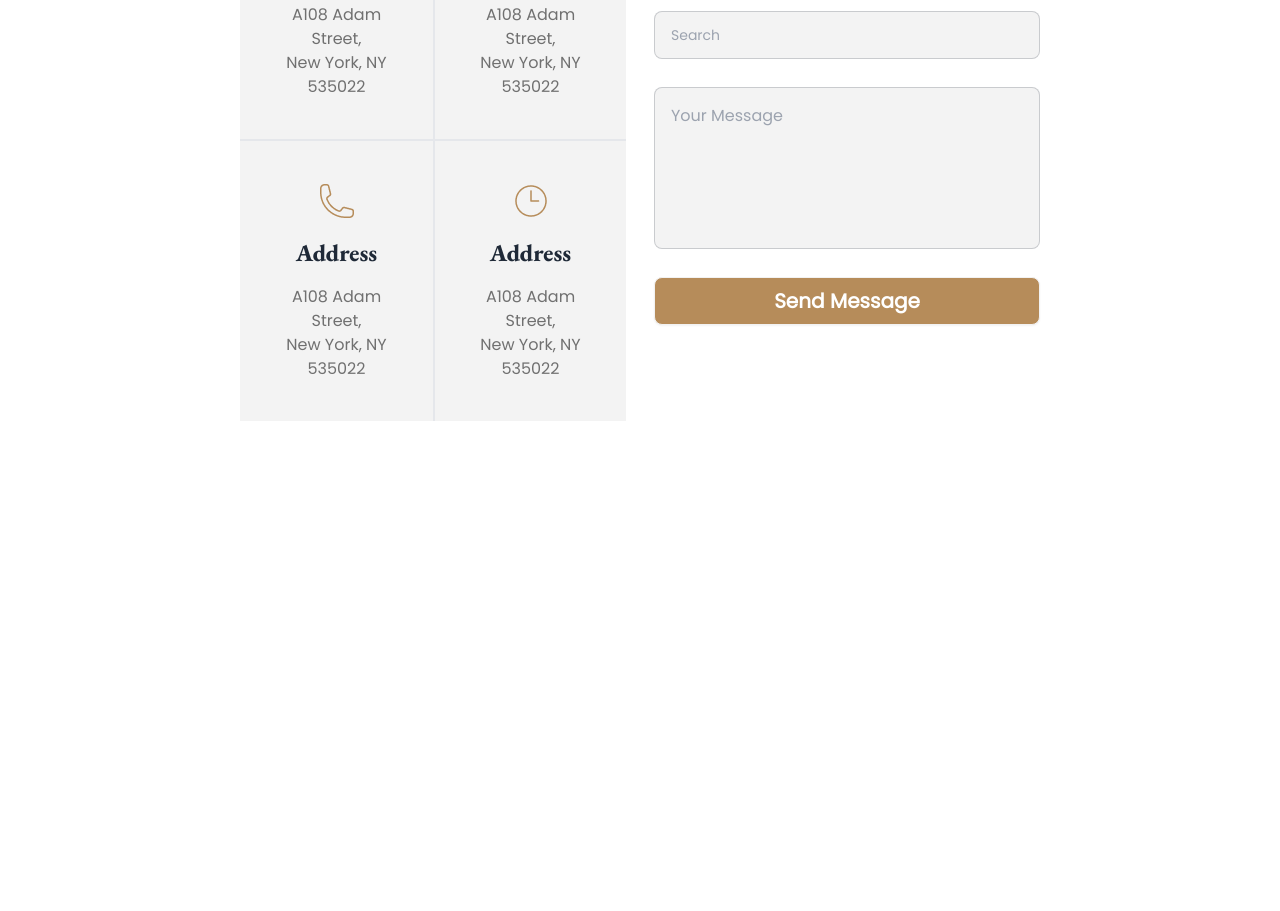
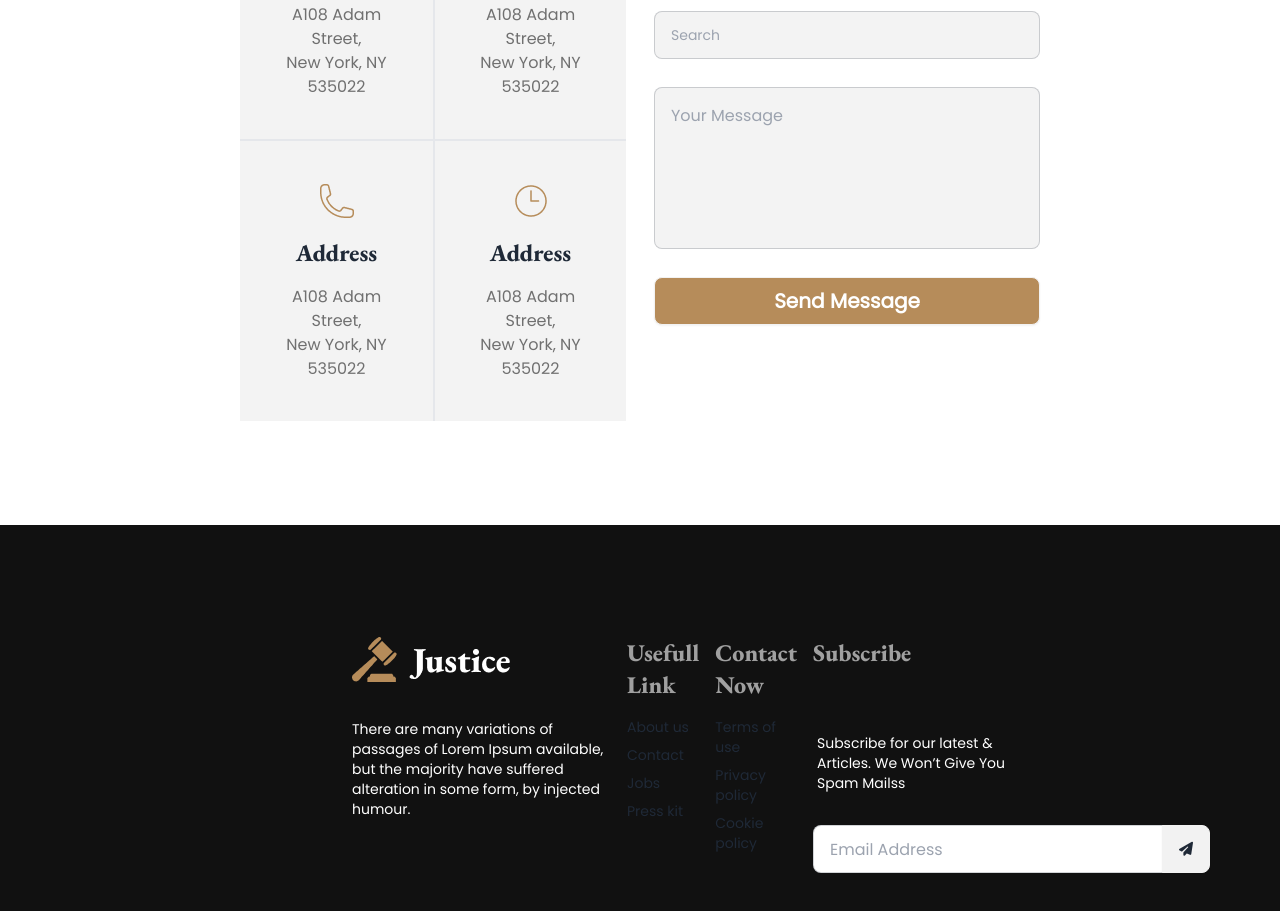
Before and after one commit to sahedali5/legal-law-with-daisy-ui, a plain HTML site: page index.html in a window 1280 px wide. Shown: the part 4715-5626 px from the top of the page. Before the commit the page ends 5240 px from the top, so only its background shows below. Drawn offline with nearby package versions, Linux system fonts and the light colour scheme; files whose address does not match are found by name.

Commit message:
footer are aslo ready to git hub

```diff
--- a/index.html
+++ b/index.html
@@ -403,6 +403,7 @@
                     </div>
 
                 </div>
+                <!-- form is here  -->
                 <div class="space-y-7 flex-1">
                     <label class="input input-md input-bordered flex items-center gap-2 bg-[#F3F3F3]">
 
@@ -429,8 +430,42 @@
         </section>
     </main>
     <!-- footer section  -->
-    <footer>
-
+    <footer class="footer bg-[#111] text-base-content p-4  xl:px-[352px] xl:py-28 ">
+        <nav class="space-y-7">
+            <img src="images/logo.png" alt="">
+            <p class=" text-white font-poppins w-[259px] ">There are many variations of passages of Lorem Ipsum
+                available, but the majority have
+                suffered alteration
+                in some form, by injected humour.</p>
+        </nav>
+        <nav>
+            <h6 class="footer-title text-white font-eb text-2xl font-extrabold capitalize">Usefull Link</h6>
+            <a class="link link-hover">About us</a>
+            <a class="link link-hover">Contact</a>
+            <a class="link link-hover">Jobs</a>
+            <a class="link link-hover">Press kit</a>
+        </nav>
+        <nav>
+            <h6 class="footer-title  text-white font-eb text-2xl font-extrabold capitalize">Contact Now</h6>
+            <a class="link link-hover">Terms of use</a>
+            <a class="link link-hover">Privacy policy</a>
+            <a class="link link-hover">Cookie policy</a>
+        </nav>
+        <form>
+            <h6 class="footer-title text-white font-eb text-2xl font-extrabold capitalize mb-12 ">Subscribe</h6>
+            <fieldset class="form-control w-80">
+                <label class="label">
+                    <span class="label-text font-poppins text-white w-[217px] mb-6">Subscribe for our latest & Articles.
+                        We
+                        Won’t Give
+                        You Spam Mailss</span>
+                </label>
+                <div class="join">
+                    <input type="text" placeholder="Email Address" class="input input-bordered join-item" />
+                    <button class="btn join-item"><i class="fa-solid fa-paper-plane"></i></button>
+                </div>
+            </fieldset>
+        </form>
     </footer>
 </body>
 
```
